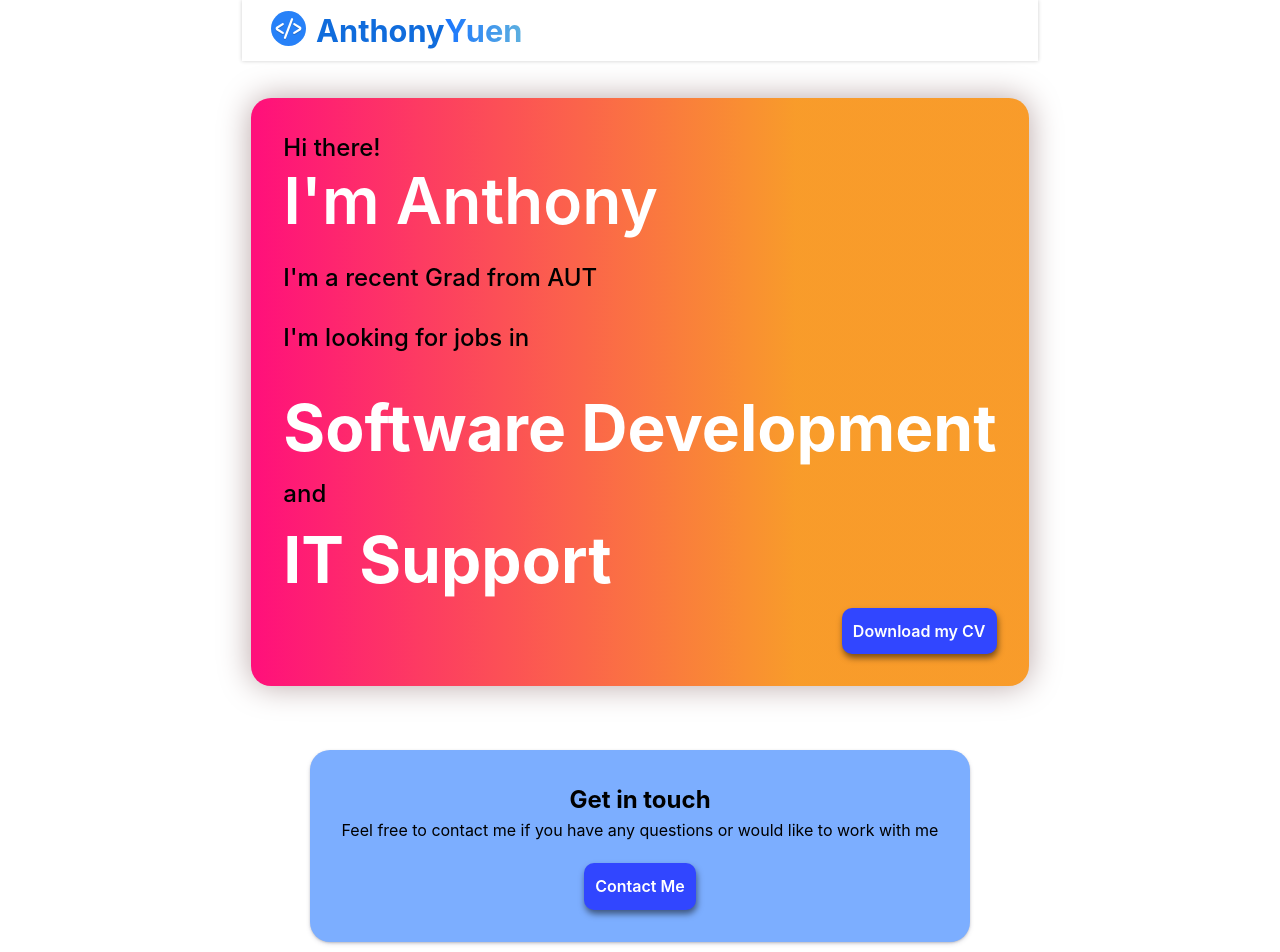
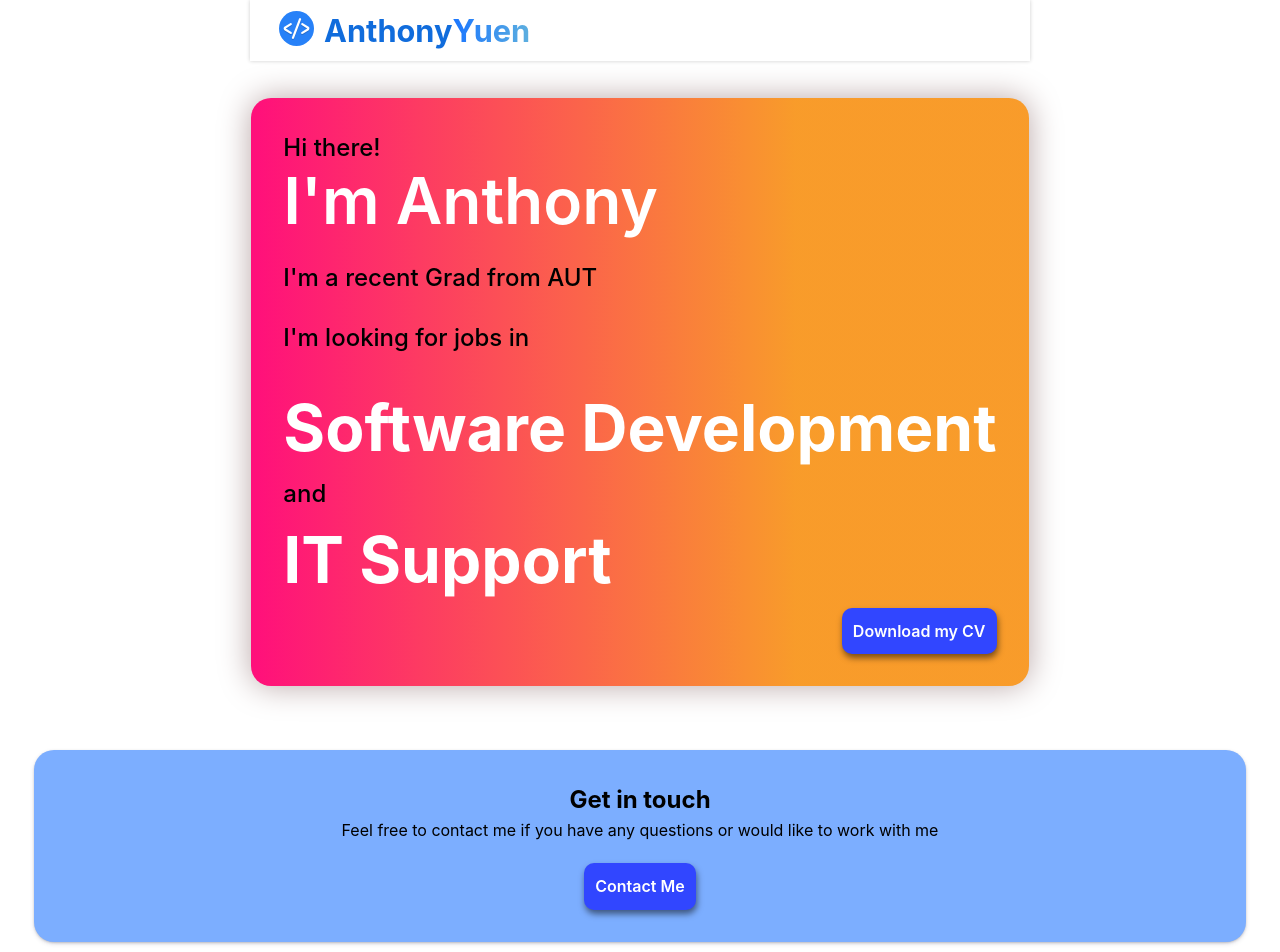
Before and after one commit to An1honyY/anthonyyuen, a React (Vite) app: page / in a window 1280 px wide. Shown: the top 952 px of the page. Built offline with nearby package versions, Linux system fonts and the light colour scheme.

Commit message:
fixed navbar jittering and CV button width
added set width and height.
Removed unnecessary code

```diff
--- a/src/components/header.css
+++ b/src/components/header.css
@@ -155,12 +155,16 @@ nav ul {
     list-style-type: none;
 }
 
+nav li {
+    width: 12em;
+    height:2em
+}
+
 nav a {
     color: black;
     text-decoration: none;
     font-size: 1.7em;
     font-weight: 500;
-    margin: 0 1em;
     transition: all 0.25s;
 }
 
@@ -246,8 +250,6 @@ nav a:hover {
 
     .nav-menu ul {
         list-style-type: none;
-        margin: 0;
-        padding: 0;
         display: flex;
         flex-direction: column;
     }
--- a/src/pages/home.css
+++ b/src/pages/home.css
@@ -45,6 +45,9 @@
     box-shadow: 1px 4px 6px rgba(0, 0, 0, 0.5);
     transition: box-shadow 0.3s ease;
     float: right;
+    width: fit-content;
+    display: block;
+    margin: 0 auto;
 }
 
 .home-button-CV:hover {
@@ -60,6 +63,7 @@
     padding: 2em;
     border-radius: 20px;
     min-height: 12em;
+    width: 100%;
     margin-bottom: 2em;
     text-align: center;
     box-sizing: border-box;
@@ -112,14 +116,10 @@
         font-size: 1.2em;
         margin-top: 1em;
         float: none;
-        display: flex;
-        justify-content: center;
     }
 
     .home-button-contact {
         font-size: 1.2em;
         margin-top: 1em;
-        display: flex;
-        justify-content: center;
     }
 }
```
